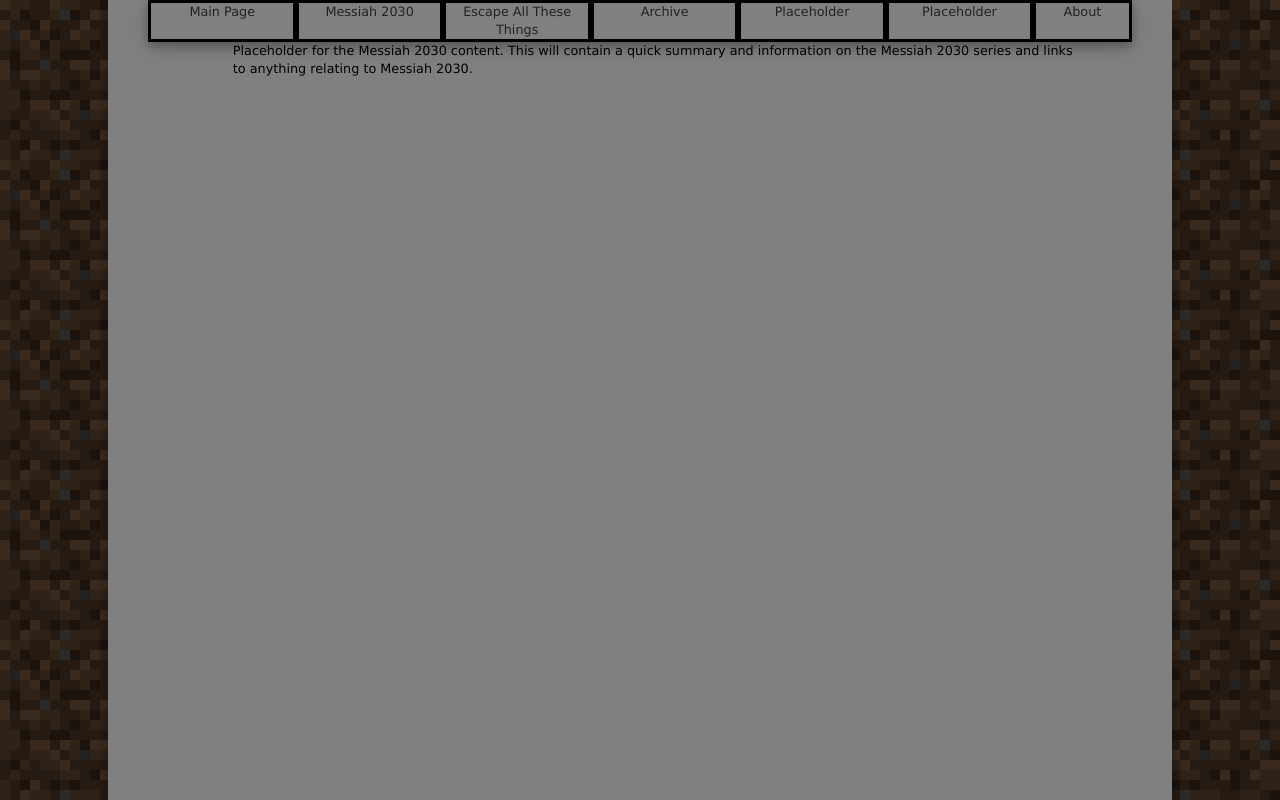
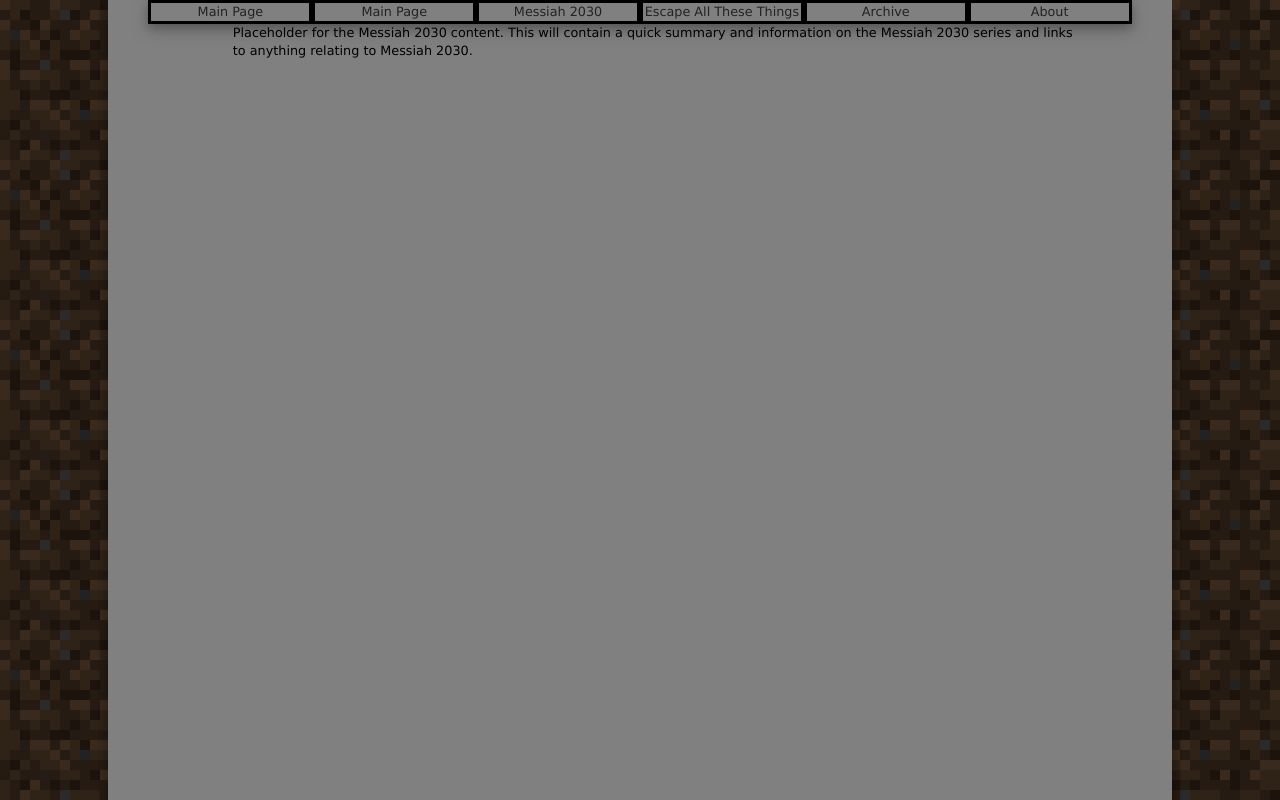
Before and after one commit to WaterMelon4938/WaterMelon4938.github.io, a plain HTML site: page html/m2030/m2030.html in a window 1280 px wide. Drawn offline with Linux system fonts and the light colour scheme.

Commit message:
fixed links

```diff
--- a/html/m2030/m2030.html
+++ b/html/m2030/m2030.html
@@ -10,12 +10,11 @@
 		<nav>
 			<ul>
         <li><a href="../../index.html">Main Page</a></li>
-				<li><a href="../../html/items/items.html">Messiah 2030</a></li>
-				<li><a href="../../html/blocks/blocks.html">Escape All These Things</a></li>
-				<li><a href="../../html/mobs/mobs.html">Archive</a></li>
-				<li><a href="../../html/gameplay/gameplay.html">Placeholder</a></li>
-				<li><a href="../../html/updates/updates.html">Placeholder</a></li>
-				<li><a href="../../html/about/about.html">About</a></li>
+		<li><a href="../../index.html">Main Page</a></li>
+		<li><a href="../../html/m2030/m2030.html">Messiah 2030</a></li>
+		<li><a href="../../html/eatt/eatt.html">Escape All These Things</a></li>
+		<li><a href="../../html/archive/archive.html">Archive</a></li>
+		<li><a href="../../html/about/about.html">About</a></li>
 			</ul>
 		<nav>
 	</header>
```
Also changed, not shown: html/about/about.html (+3 -5 lines), html/archive/archive.html (+3 -5 lines), html/eatt/eatt.html (+3 -5 lines), index.html (+5 -7 lines).
